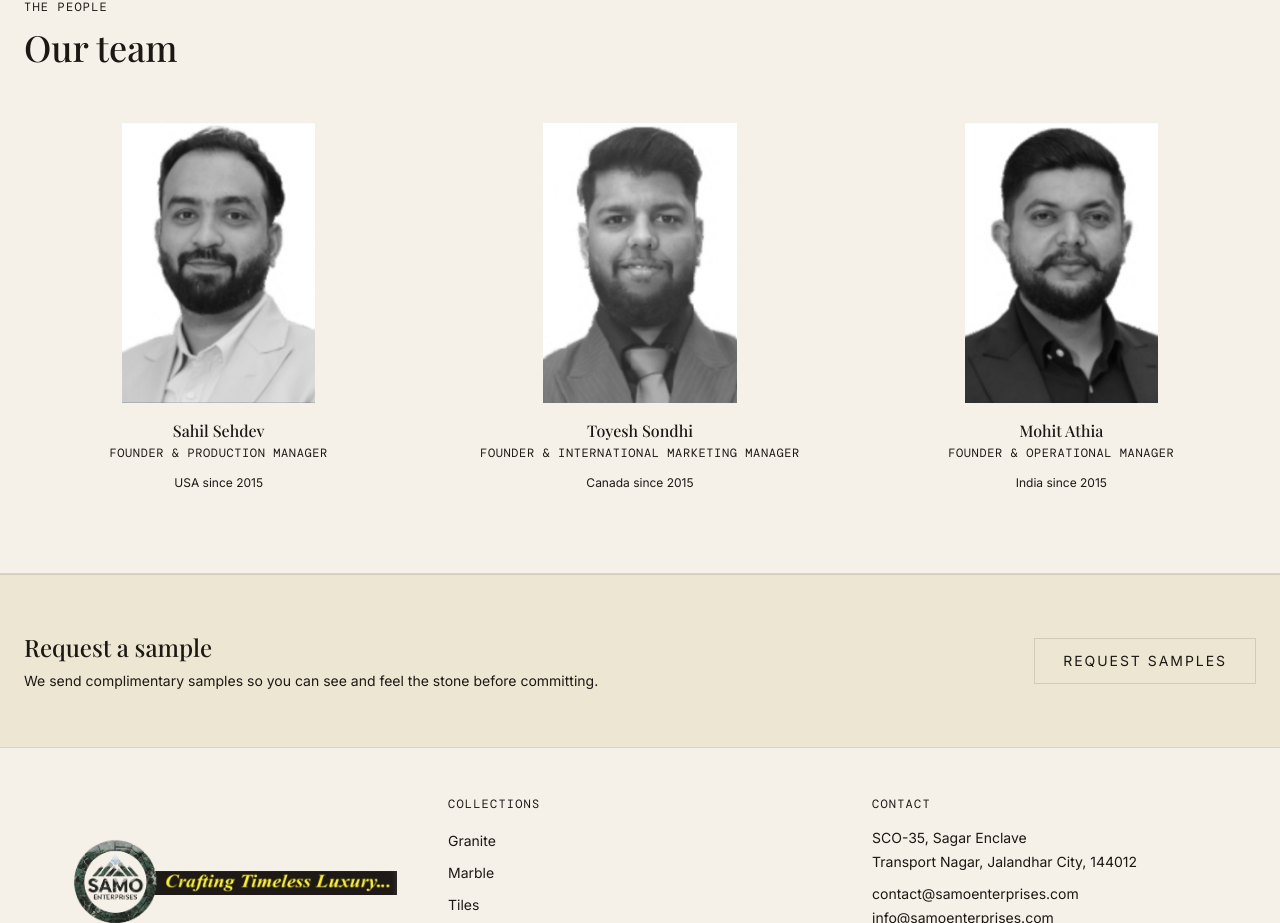
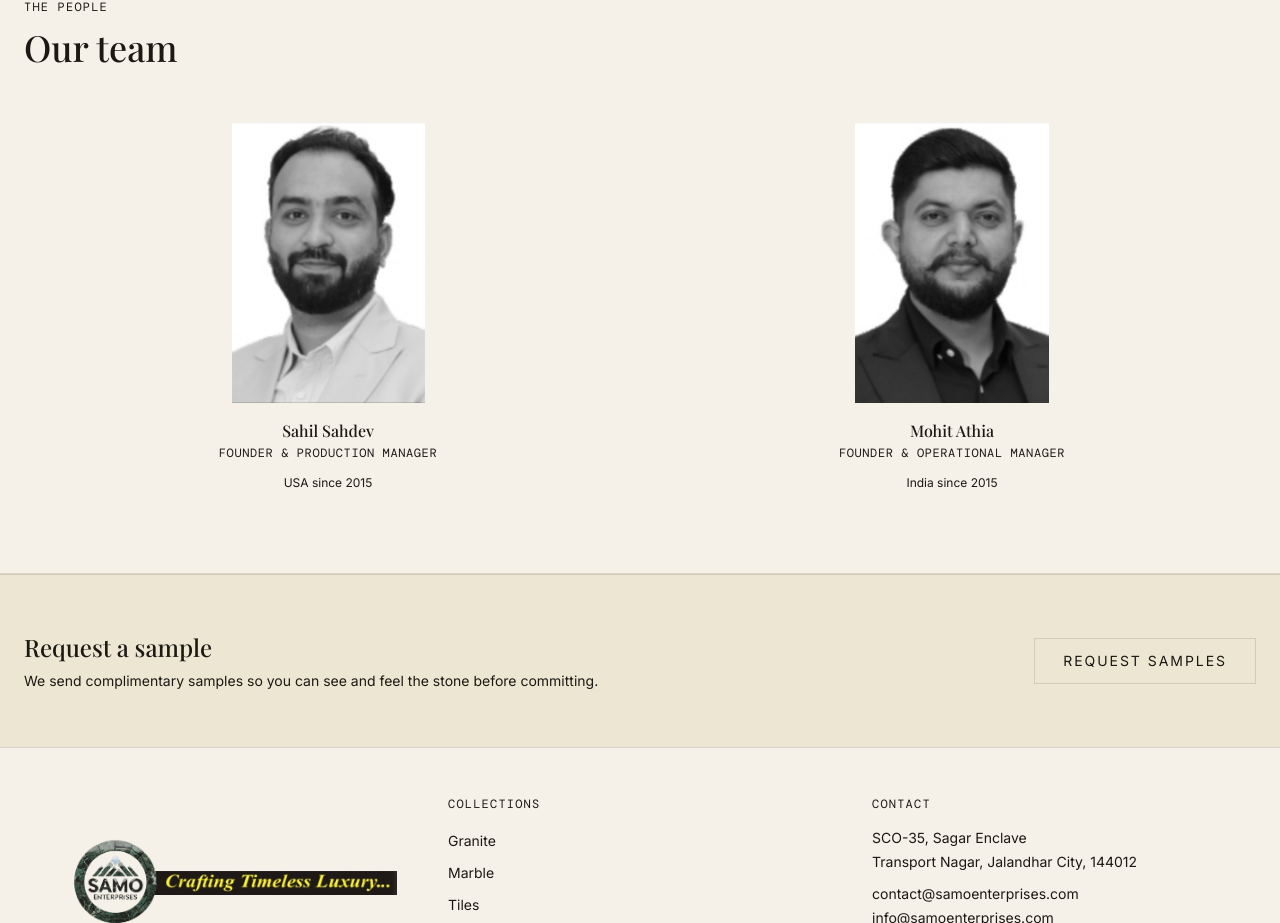
Before and after one commit to abhineettandon/samo-enterprises, a React (Vite) app: page /about in a window 1280 px wide. Shown: the part 1417-2340 px from the top of the page. Built offline with nearby package versions, Linux system fonts and the light colour scheme; a web font is replaced by a local one.

Commit message:
refactor: team member update

```diff
--- a/src/app/pages/About.tsx
+++ b/src/app/pages/About.tsx
@@ -4,17 +4,17 @@ import { Stats } from "../components/Stats";
 export function AboutPage() {
   const team = [
     {
-      name: "Sahil Sehdev",
+      name: "Sahil Sahdev",
       role: "Founder & Production Manager",
       bio: "USA since 2015",
       image: "/img/sahil.png",
     },
-    {
-      name: "Toyesh Sondhi",
-      role: "Founder & International Marketing Manager",
-      bio: "Canada since 2015",
-      image: "/img/toyesh.png",
-    },
+    // {
+    //   name: "Toyesh Sondhi",
+    //   role: "Founder & International Marketing Manager",
+    //   bio: "Canada since 2015",
+    //   image: "/img/toyesh.png",
+    // },
     {
       name: "Mohit Athia",
       role: "Founder & Operational Manager",
@@ -121,7 +121,7 @@ export function AboutPage() {
               Our team
             </h2>
           </div>
-          <div className="grid grid-cols-1 sm:grid-cols-2 md:grid-cols-3 gap-8 text-center">
+          <div className="grid grid-cols-2 gap-4 text-center">
             {team.map(person => (
               <div key={person.name}>
                 <div className="overflow-hidden mb-4" style={{ height: 280 }}>
```
